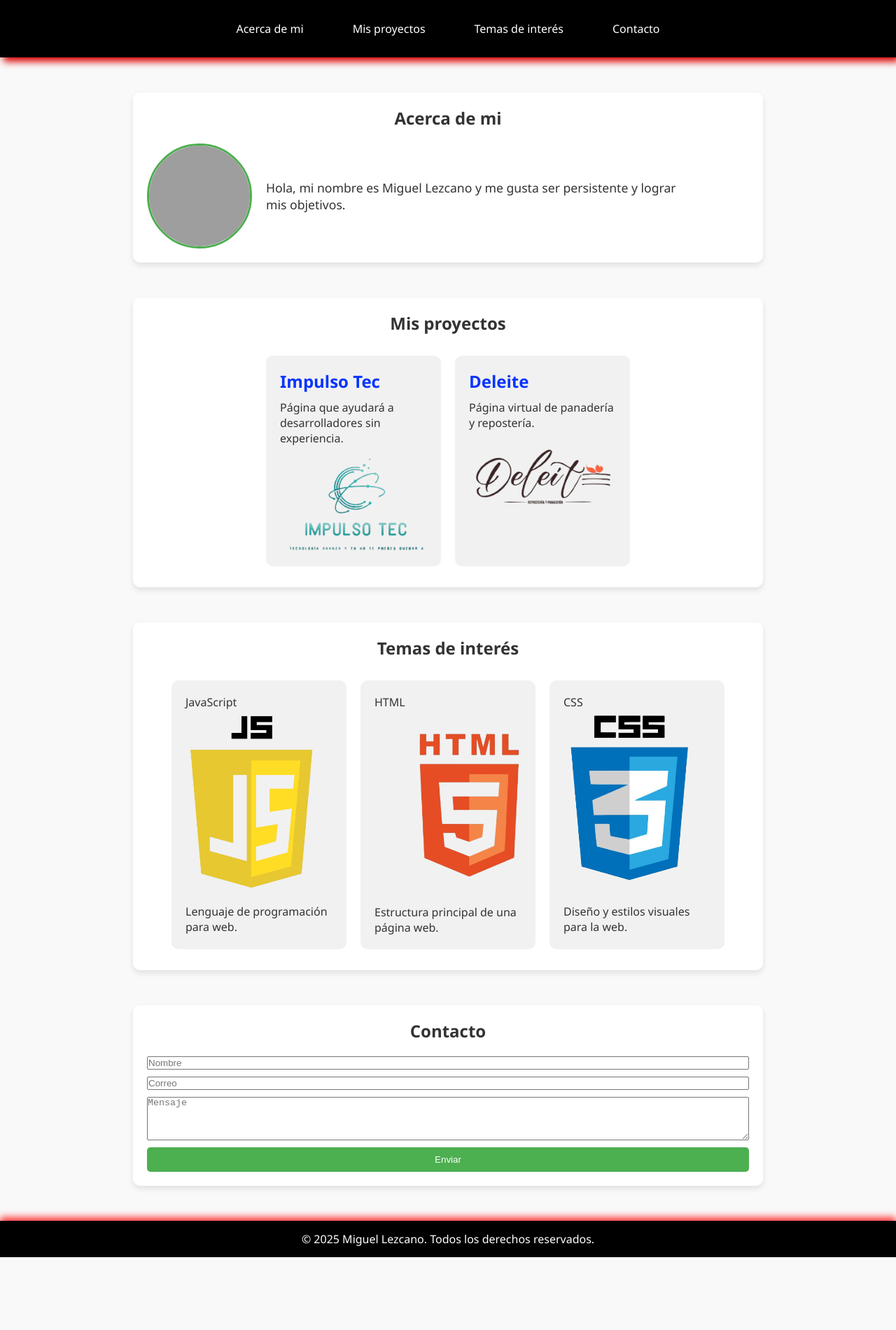
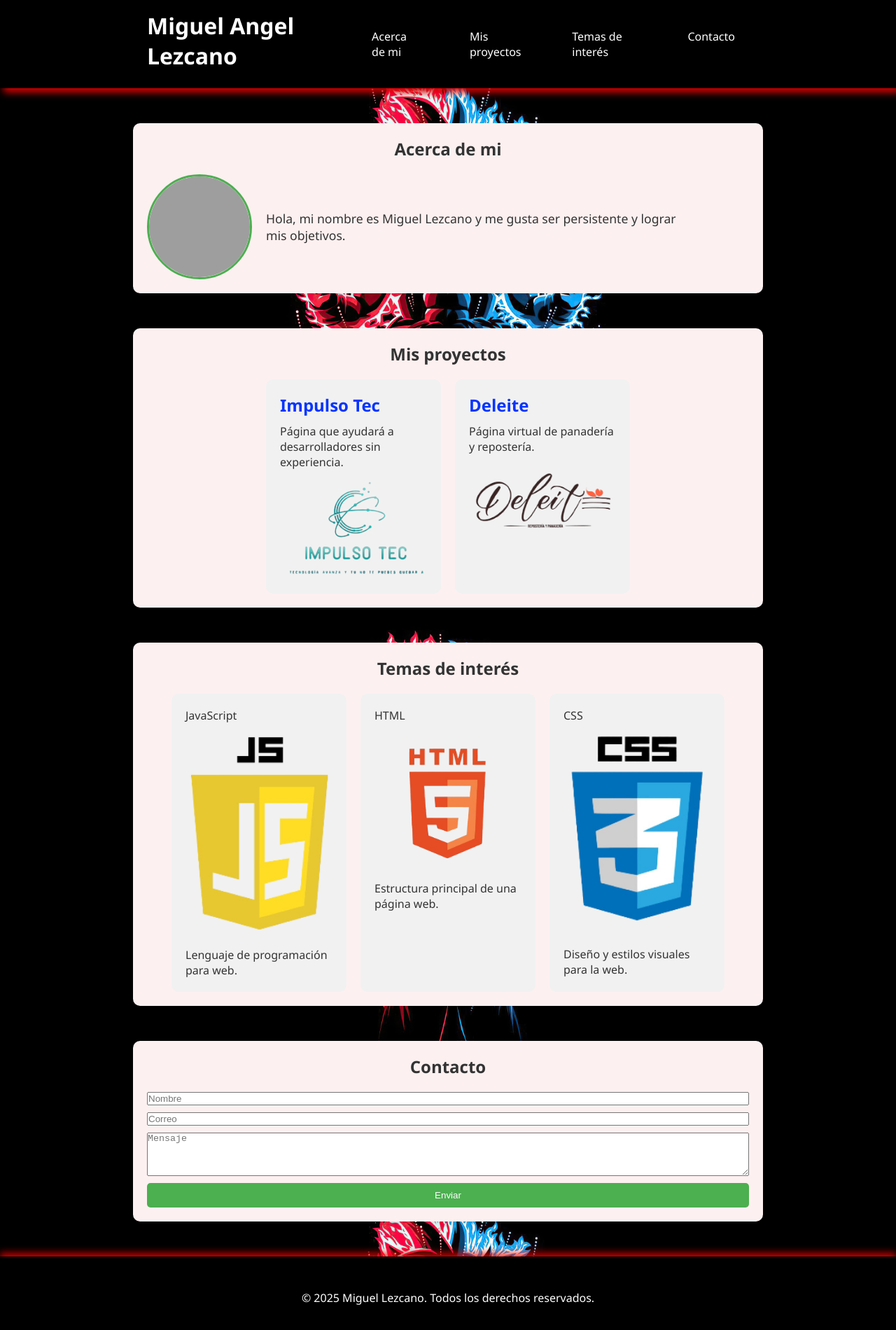
Before and after one commit to lezcano030408-lab/portafolio-Miguel-Angel-Lezcano, a plain HTML site: page index.html in a window 1280 px wide. Shown: the whole page at 70% size. Before the commit the page ends 1796 px from the top, so only its background shows below. Drawn offline with Linux system fonts and the light colour scheme; grey boxes are pictures that could not be loaded.

Commit message:
menu hamburguesa

```diff
--- a/index.html
+++ b/index.html
@@ -1,12 +1,11 @@
 <!DOCTYPE html>
-<html lang="en">
+<html lang="es">
 <head>
     <meta charset="UTF-8">
     <meta name="viewport" content="width=device-width, initial-scale=1.0">
     <title>Mi Portafolio</title>
     <link rel="stylesheet" href="styles.css">
 </head>
-
 <body>
 
     <!-- ===========================
@@ -14,6 +13,16 @@
     ============================ -->
     <header>
         <nav class="menu">
+            <h2>Miguel Angel Lezcano</h2>
+
+            <!-- Checkbox escondido para hamburguesa -->
+            <input type="checkbox" id="menu-toggle" />
+            <label for="menu-toggle" class="hamburguesa">
+                <span></span>
+                <span></span>
+                <span></span>
+            </label>
+
             <ul>
                 <li><a href="#acerca-de-mi">Acerca de mi</a></li>
                 <li><a href="#mis-proyectos">Mis proyectos</a></li>
@@ -24,8 +33,6 @@
     </header>
 
     <main>
-
-
         <!-- SECCIÓN: ACERCA DE MI -->
         <section class="secciones" id="acerca-de-mi">
             <h1>Acerca de mi</h1>
@@ -35,35 +42,28 @@
             </div>
         </section>
 
-
         <!-- SECCIÓN: MIS PROYECTOS -->
         <section class="secciones" id="mis-proyectos">
             <h1>Mis proyectos</h1>
-
             <div class="proyectos-contenedor">
-
-        <article id="proyectos2" class="proyectos" >
+                <article class="proyectos">
                     <h2>Impulso Tec</h2>
                     <p>Página que ayudará a desarrolladores sin experiencia.</p>
                     <img src="impulso.png" alt="Proyecto Impulso Tec">
                 </article>
 
-        <article id="proyectos2" class="proyectos">
+                <article class="proyectos">
                     <h2>Deleite</h2>
                     <p>Página virtual de panadería y repostería.</p>
                     <img src="deleite.png" alt="Proyecto Deleite">
                 </article>
-
             </div>
         </section>
-
 
         <!-- SECCIÓN: TEMAS DE INTERÉS -->
         <section class="secciones" id="temas-de-interes">
             <h1>Temas de interés</h1>
-
             <div class="proyectos-contenedor">
-
                 <article class="proyectos">
                     <p>JavaScript</p>
                     <img src="js.png" alt="JavaScript">
@@ -81,10 +81,8 @@
                     <img src="css.png" alt="CSS">
                     <p>Diseño y estilos visuales para la web.</p>
                 </article>
-
             </div>
         </section>
-
 
         <!-- SECCIÓN: CONTACTO -->
         <section class="secciones" id="contacto">
@@ -96,7 +94,6 @@
                 <button type="submit">Enviar</button>
             </form>
         </section>
-
     </main>
 
     <footer>
--- a/styles.css
+++ b/styles.css
@@ -1,63 +1,122 @@
-/* Reset básico */
+/* ============================
+   VARIABLES CSS
+============================ */
+:root{
+    --fondo-principal: url("gk1.jpg");
+    --color-texto-menu: rgb(0,0,0);
+    --color-fondo-seccion: rgb(253,240,240);
+    --color-letra-principal: 'Segoe UI', Tahoma, Geneva, Verdana, sans-serif;
+    --color-footer: #000000;
+    --color-footer-hover: #c02b2b;
+}
+
+/* ============================
+   RESET BÁSICO
+============================ */
 * {
     margin: 0;
     padding: 0;
     box-sizing: border-box;
 }
 
-/* Tipografía y fondo general */
+/* ============================
+   BODY
+============================ */
 body {
-    font-family: 'Segoe UI', Tahoma, Geneva, Verdana, sans-serif;
-    background: #f9f9f9;
+    background-image: var(--fondo-principal);
+    background-size: cover;
+    background-position: center;
+    background-attachment: fixed;
+    background-repeat: no-repeat;
+
+    font-family: var(--color-letra-principal);
     color: #333;
 }
 
-/* Header y menú */
+/* ============================
+   HEADER Y MENÚ
+============================ */
 header {
-    background-color: #000000; /* verde bonito */
+    background-color: var(--color-texto-menu);
     color: white;
     padding: 15px 0;
     top: 0;
     width: 100%;
-    position: sticky; /* El menú se queda pegado en la parte superior mientras se hace scroll dentro de su contenedor */
-    z-index: 1000; /* Se asegura de que quede encima del contenido */
+    position: sticky;
+    z-index: 1000;
     box-shadow: 5px 6px 10px rgb(218, 0, 0);
 }
 
-.menu ul{
-    list-style: none;
-    padding: 0;
-    justify-content: center;
+.menu {
     display: flex;
-    gap: 30px; /*DEJA ESPACIO*/
+    justify-content: space-between;
+    align-items: center;
+    max-width: 900px;
+    margin: auto;
+    padding: 0 20px;
 }
 
-.menu ul li a{
-    color: white; /*color de las letras del menu*/
+.menu h2 {
+    font-size: 2rem;
+    color: white;
+}
+
+.menu ul {
+    list-style: none;
+    display: flex;
+    gap: 30px;
+}
+
+.menu ul li a {
+    color: white;
     text-decoration: none;
     padding: 15px 20px;
-    display: block; /*Permite que el área del enlace sea clickeable en toda su zona (no solo el texto).*/
-}
-a:hover{
-    background-color: grey; /*color de fondo al pasar el mouse*/
-    transition: 0.5s;
-}
-.menu h2{
-    font-size: 2rem;
-    text-align: left;
+    display: block;
+    transition: 0.3s;
 }
 
-/* Secciones */
+.menu ul li a:hover {
+    background-color: grey;
+}
+
+/* ============================
+   HAMBURGUESA
+============================ */
+#menu-toggle {
+    display: none;
+}
+
+.hamburguesa {
+    display: none;
+    flex-direction: column;
+    justify-content: space-around;
+    width: 30px;
+    height: 25px;
+    cursor: pointer;
+    z-index: 1100;
+}
+
+.hamburguesa span {
+    display: block;
+    height: 3px;
+    width: 100%;
+    background-color: white;
+    border-radius: 2px;
+    transition: all 0.3s ease;
+}
+
+/* ============================
+   SECCIONES
+============================ */
 .secciones {
     max-width: 900px;
     margin: 50px auto;
     padding: 20px;
-    background: white;
+    background: var(--color-fondo-seccion);
     border-radius: 10px;
     box-shadow: 0 4px 8px rgba(0,0,0,0.1);
 }
 
-/* Títulos */
 h1 {
     text-align: center;
     margin-bottom: 20px;
@@ -69,7 +128,55 @@ h2 {
     color: #0634ff;
 }
 
-/* Formulario sencillo */
+/* PERFIL */
+.perfil {
+    display: flex;
+    align-items: center;
+    gap: 20px;
+    flex-wrap: wrap;
+}
+
+.perfil img {
+    width: 150px;
+    height: 150px;
+    object-fit: cover;
+    border-radius: 50%;
+    border: 3px solid #4CAF50;
+}
+
+.perfil p {
+    font-size: 1.1rem;
+    max-width: 600px;
+}
+
+/* PROYECTOS */
+.proyectos-contenedor {
+    display: flex;
+    justify-content: center;
+    gap: 20px;
+    flex-wrap: wrap;
+}
+
+.proyectos {
+    background: #f1f1f1;
+    width: 250px;
+    padding: 20px;
+    border-radius: 10px;
+    transition: transform 0.3s ease, box-shadow 0.3s ease;
+}
+
+.proyectos:hover {
+    transform: translateY(-5px);
+    box-shadow: 0 8px 16px rgba(0,0,0,0.2);
+}
+
+.proyectos img {
+    width: 100%;
+    border-radius: 10px;
+    margin-top: 10px;
+}
+
+/* FORMULARIO */
 .contacto-form {
     display: flex;
     flex-direction: column;
@@ -86,71 +193,56 @@ h2 {
 }
 
 .contacto-form button:hover {
-    background-color: #2196F3; /* azul al hover */
-}
-/* Contenedor de perfil */
-.perfil {
-    display: flex;
-    align-items: center;
-    gap: 20px;
-    flex-wrap: wrap;
+    background-color: #2196F3;
 }
 
-/* Imagen de perfil */
-.perfil img {
-    width: 150px;
-    height: 150px;
-    object-fit: cover; /*para que ls imagen no se distorcione*/
-    border-radius: 50%; /* circular */
-    border: 3px solid #4CAF50;
+/* FOOTER */
+footer {
+    background-color: var(--color-footer);
+    color: white;
+    text-align: center;
+    padding: 3rem;
+    margin-top: 50px;
+    box-shadow: 0 -5px 10px rgba(255, 0, 0, 0.8);
 }
 
-/* Texto al lado de la imagen */
-.perfil p {
-    font-size: 1.1rem;
-    max-width: 600px;
-}
-/* Proyectos */
-.proyectos {
-    background: #f0f0f0;
-    padding: 15px;
-    margin: 10px 0;
-    border-radius: 8px;
-    transition: transform 0.3s ease, box-shadow 0.3s ease;
+footer:hover {
+    background-color: var(--color-footer-hover);
 }
 
-.proyectos:hover {
-    transform: translateY(-5px);
-    box-shadow: 0 8px 16px rgba(0,0,0,0.2);
+/* ============================
+   MEDIA QUERIES RESPONSIVE
+============================ */
+@media (max-width: 767px) {
+    .menu {
+        flex-direction: column;
+        align-items: flex-start;
     }
 
-.proyectos-contenedor {
+    .hamburguesa {
         display: flex;
-    justify-content: center;
-    gap: 20px;
     }
 
-.proyectos {
-    background: #f1f1f1;
-    width: 250px;     /* IMPORTANTE: que quepan las 3 */
-    padding: 20px;
-    border-radius: 10px;
-}
-#proyectos2 img {
+    .menu ul {
+        flex-direction: column;
+        gap: 10px;
+        display: none;
         width: 100%;
-    max-width: 250px;
+        background-color: var(--color-texto-menu);
+        border-radius: 5px;
         margin-top: 10px;
-    border-radius: 10px;
-    display: block;
     }
 
-footer {
-    background-color: #000000;
-    color: white;
-    text-align: center;
-    padding: 15px 0;
-    margin-top: 50px;
+    #menu-toggle:checked + .hamburguesa + ul {
+        display: flex;
+    }
 
-    /* Sombra roja intensa en la parte superior */
-    box-shadow: 0 -5px 10px rgba(255, 0, 0, 0.8);
+    .menu h2 {
+        font-size: 1.5rem;
+        margin-bottom: 10px;
     }
+
+    .menu ul li a {
+        padding: 10px 0;
+    }
+}
```
Also changed, not shown: gk1.jpg (added), 1 other file. Lines whose indentation alone changed are shown as unchanged.
